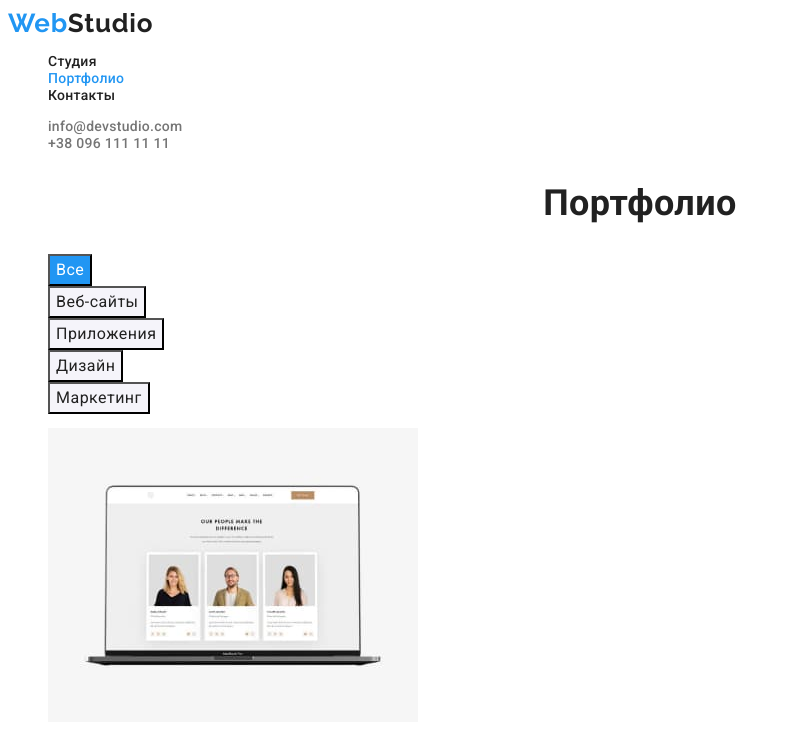
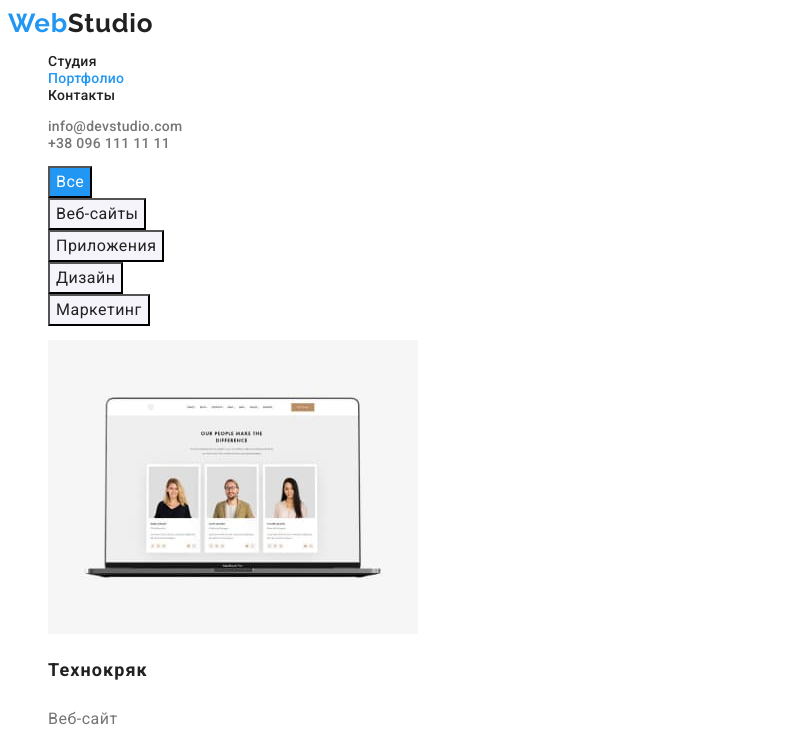
Before and after one commit to DmytroPopko/goit-markup-hw-02, a plain HTML site: page portfolio.html in a window 1280 px wide. Shown: the top 737 px of the page, without its empty margins (0-791 px from the left). Drawn offline with Linux system fonts and the light colour scheme.

Commit message:
Update portfolio.html

```diff
--- a/portfolio.html
+++ b/portfolio.html
@@ -41,7 +41,7 @@
     <main>
       <!-- Портфолио -->
       <section class="portfolio">
-        <h1 class="section-title">Портфолио</h1>
+        <h1 class="section-title visually-hidden">Портфолио</h1>
         <h2 class="filter-title visually-hidden">Фильтр</h2>
         <ul class="portfolio-filter list">
           <li>
```
